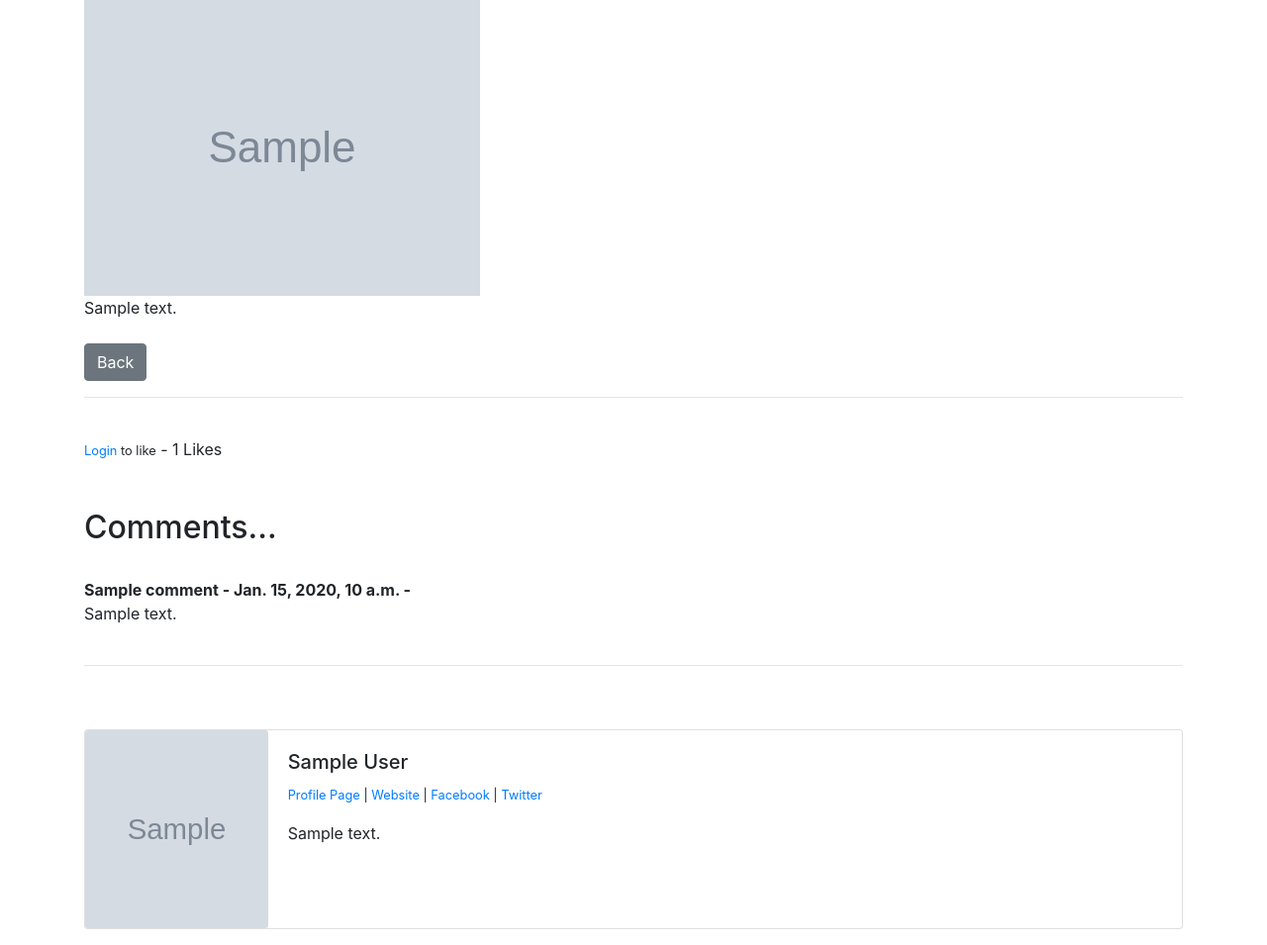
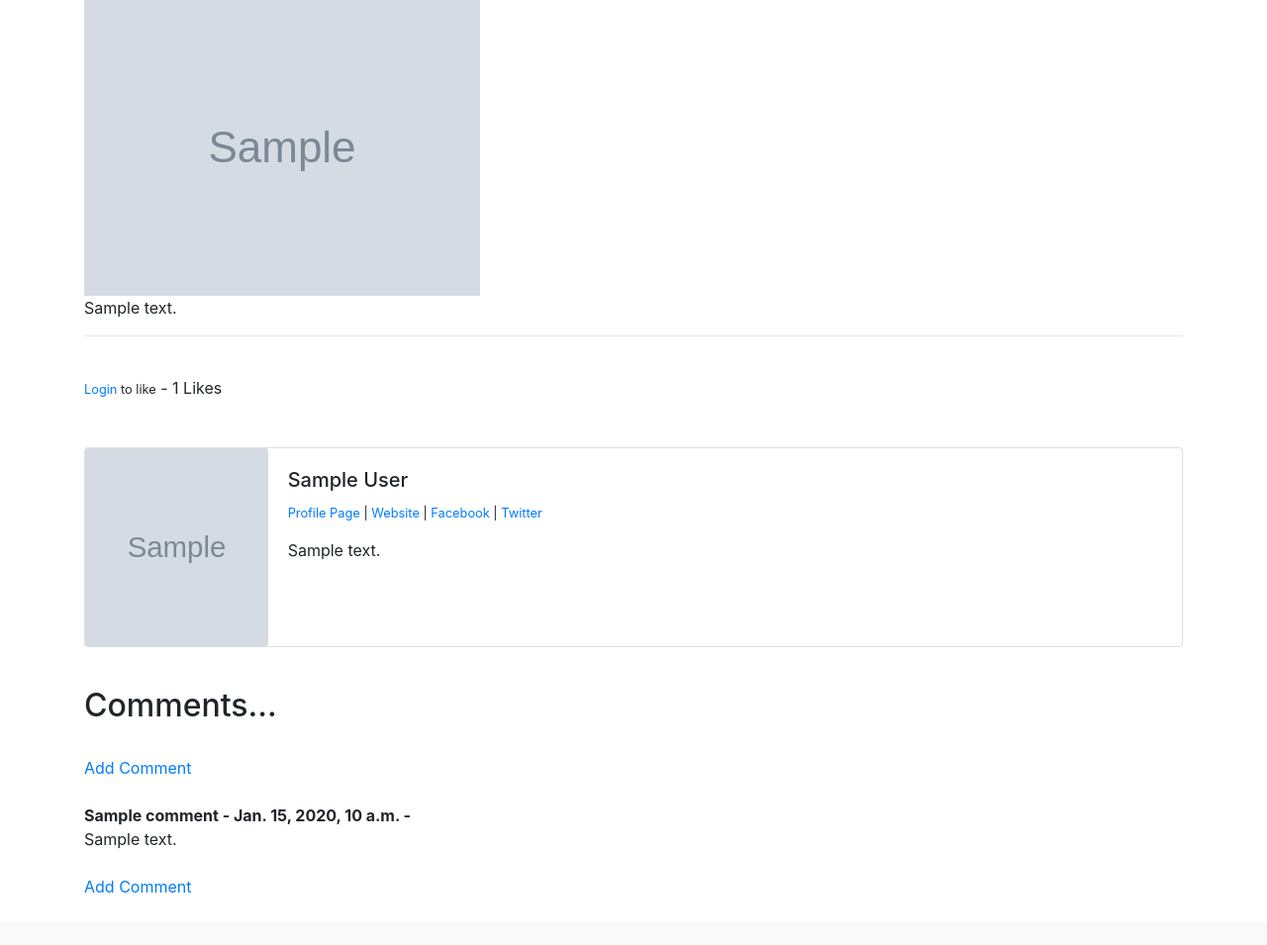
Before and after one commit to Lylio/gobby, a Django app: page /article/1 in a window 1280 px wide. Shown: the part 194-1149 px from the top of the page at 99% size. After the commit the page ends 1096 px from the top, so only its background shows below. Run offline with Django 3.2, Linux system fonts and the light colour scheme; tables that the repository leaves empty hold one stand-in row (values such as "Sample post"); grey boxes marked "Sample" are stand-in pictures; some libraries are stand-ins or nearby versions.

Commit message:
add comment section created

```diff
--- a/gobby/members/views.py
+++ b/gobby/members/views.py
@@ -11,6 +11,7 @@ class CreateProfilePageView(CreateView):
     model = Profile
     form_class = ProfilePageForm
     template_name = 'registration/create_user_profile_page.html'
+
     def form_valid(self, form):
         form.instance.user = self.request.user
         return super().form_valid(form)
--- a/gobby/thegobbyblog/forms.py
+++ b/gobby/thegobbyblog/forms.py
@@ -1,5 +1,5 @@
 from django import forms
-from .models import Post, Category
+from .models import Post, Category, Comment
 
 choices = Category.objects.all().values_list('name', 'name')
 
@@ -33,3 +33,13 @@ class EditForm(forms.ModelForm):
             'body': forms.Textarea(attrs={'class': 'form-control'}),
             'snippet': forms.Textarea(attrs={'class': 'form-control'}),
         }
+
+class CommentForm(forms.ModelForm):
+    class Meta:
+        model = Comment
+        fields = ('name', 'body')
+
+        widgets = {
+            'name': forms.TextInput(attrs={'class': 'form-control'}),
+            'body': forms.Textarea(attrs={'class': 'form-control'}),
+        }
--- a/gobby/thegobbyblog/templates/article_details.html
+++ b/gobby/thegobbyblog/templates/article_details.html
@@ -26,9 +26,6 @@
 <br />
 {{ post.body|safe }}
 
-<br /><br />
-<a href="{% url 'home' %}" class="btn btn-secondary">Back</a>
-
 <br />
 <hr>
 <br />
@@ -49,23 +46,6 @@
 
 <br/><br/>
 
-<h2>Comments...</h2>
-<br/>
-{% if not post.comments.all %}
-    No Comments yet... <a href="#">Add One</a>
-{% else %}
-    {% for comment in post.comments.all %}
-        <strong>{{ comment.name }} -
-                {{ comment.date_added }} -
-        </strong>
-        <br/>
-        {{ comment.body }}
-<br/><br/>
-    {% endfor %}
-{% endif %}
-
-<hr>
-<br/><br/>
 <div class="card mb-3">
   <div class="row no-gutters">
     <div class="col-md-2">
@@ -96,5 +76,27 @@
   </div>
 </div>
 
+<br/>
+<h2>Comments...</h2>
+<br/>
+{% if not post.comments.all %}
+    No Comments yet... <a href="{% url 'add_comment' post.pk %}">Add Comment</a>
+{% else %}
+<a href="{% url 'add_comment' post.pk %}">Add Comment</a>
+<br/>
+<br/>
+    {% for comment in post.comments.all %}
+        <strong>{{ comment.name }} -
+                {{ comment.date_added }} -
+        </strong>
+        <br/>
+        {{ comment.body }}
+<br/><br/>
+
+    {% endfor %}
+<a href="{% url 'add_comment' post.pk %}">Add Comment</a>
+{% endif %}
+
+<br/><br/>
 
 {% endblock %}
--- a/gobby/thegobbyblog/urls.py
+++ b/gobby/thegobbyblog/urls.py
@@ -1,6 +1,6 @@
 from django.urls import path
 from .views import HomeView, ArticleDetailView, AddPostView, UpdatePostView, DeletePostView, AddCategoryView, \
-    CategoryView, LikeView
+    CategoryView, LikeView, AddCommentView
 
 urlpatterns = [
     path('', HomeView.as_view(), name="home"),
@@ -11,4 +11,5 @@ urlpatterns = [
     path('article/<int:pk>/remove', DeletePostView.as_view(), name="delete_post"),
     path('category/<str:cats>/', CategoryView, name='category'),
     path('like/<int:pk>', LikeView, name='like_post'),
+    path('article/<int:pk>/comment/', AddCommentView.as_view(), name="add_comment"),
 ]
--- a/gobby/thegobbyblog/views.py
+++ b/gobby/thegobbyblog/views.py
@@ -1,6 +1,6 @@
 from django.views.generic import ListView, DetailView, CreateView, UpdateView, DeleteView
-from .models import Post, Category
-from .forms import PostForm, EditForm
+from .models import Post, Category, Comment
+from .forms import PostForm, EditForm, CommentForm
 from django.urls import reverse_lazy, reverse
 from django.shortcuts import render, get_object_or_404
 from django.http import HttpResponseRedirect
@@ -36,6 +36,17 @@ class ArticleDetailView(DetailView):
         context["total_likes"] = total_likes
         context["liked"] = liked
         return context
+
+class AddCommentView(CreateView):
+    model = Comment
+    form_class = CommentForm
+    template_name = 'add_comment.html'
+    #fields = '__all__'
+    def form_valid(self, form):
+        form.instance.post_id = self.kwargs['pk']
+        return super().form_valid(form)
+
+    success_url = reverse_lazy('home')
 
 class AddPostView(CreateView):
     model = Post
```
Also changed, not shown: gobby/thegobbyblog/templates/add_comment.html (added, +17 -0 lines).
